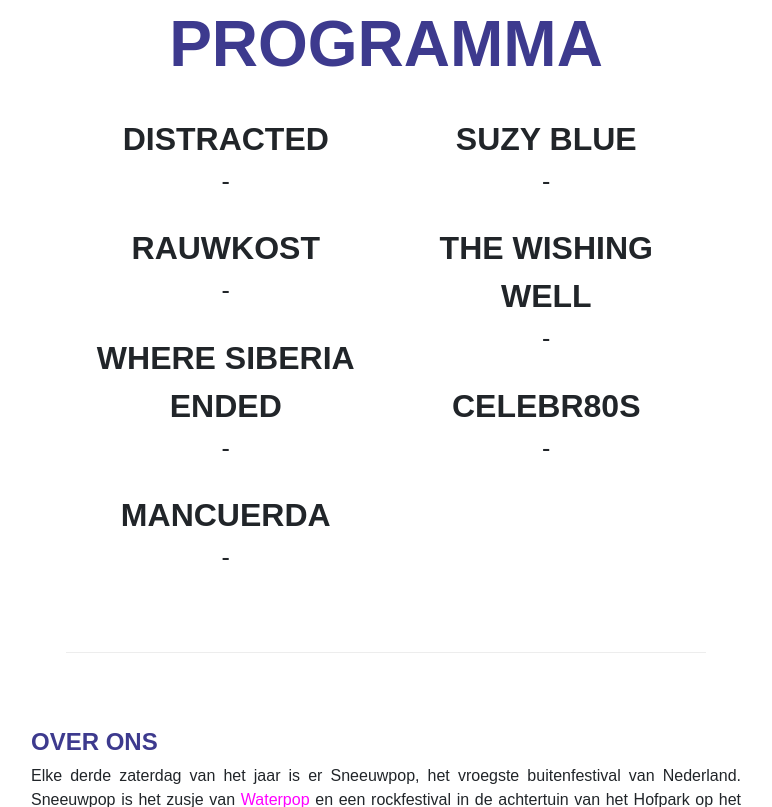
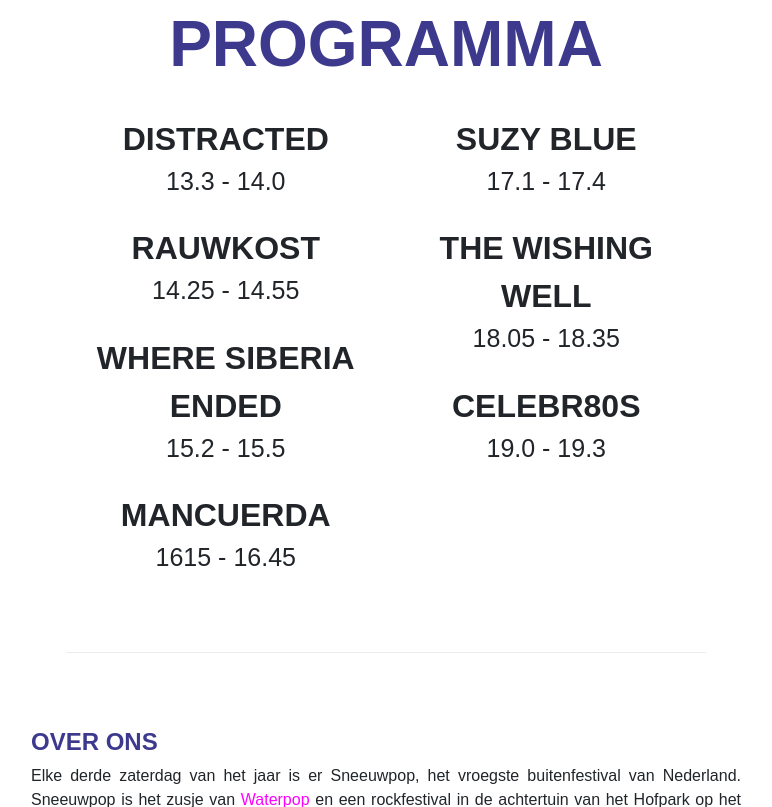
Before and after one commit to sneeuwpop-festival/sneeuwpop.nl, a Jekyll site: the page built from index.md, in a window 1280 px wide and 900 px high, scrolled down 872 px, cut to the strip 93-900 px from the top of the window. Shown: the whole strip, without its empty margins (254-1026 px from the left). Built offline with Jekyll 4.4.1, drawn with Linux system fonts in a browser that asks for light colours.

Commit message:
Update bands.yml

```diff
--- a/_data/bands.yml
+++ b/_data/bands.yml
@@ -1,28 +1,28 @@
 - name: Distracted
-  start:
-  end:
+  start: 13.30
+  end: 14.00
   uri: distracted
 - name: Rauwkost
-  start:
-  end:
+  start: 14.25
+  end: 14.55
   uri: rauwkost
 - name: Where Siberia Ended
-  start:
-  end:
+  start: 15.20
+  end: 15.50
   uri: where-siberia-ended
 - name: Mancuerda
-  start:
-  end:
+  start: 1615
+  end:  16.45
   uri: mancuerda
 - name: Suzy Blue
-  start:
-  end:
+  start: 17.10
+  end: 17.40
   uri: suzy-blue
 - name: The Wishing Well
-  start:
-  end:
+  start: 18.05
+  end: 18.35
   uri: the-wishing-well
 - name: Celebr80s
-  start:
-  end:
+  start: 19.00
+  end: 19.30
   uri: celebr80s
```
